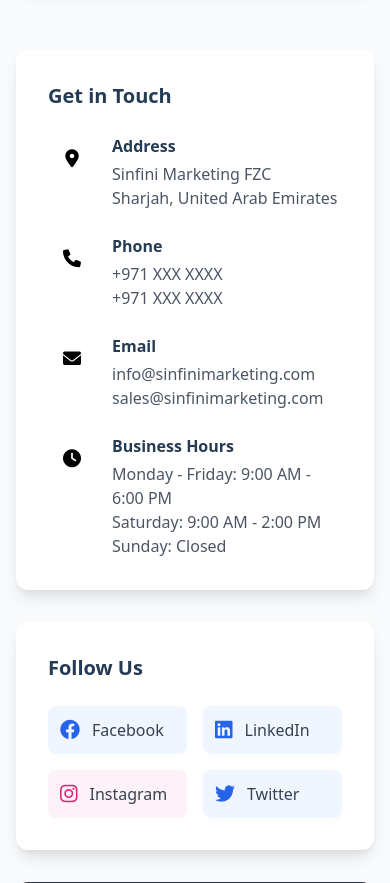
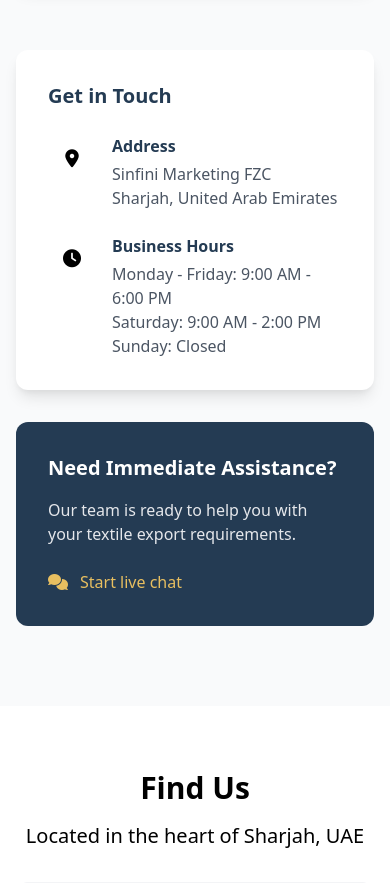
Before and after one commit to NaveenDhanasekaran/sinfini_live, a Python web app: template templates/contact.html in a window 390 px wide. Shown: the part 1536-2419 px from the top of the page. Run offline with Jinja, Linux system fonts and the light colour scheme; the template is opened without the code that fills it, so the values that code supplies are empty; grey boxes are pictures that could not be loaded.

Commit message:
Remove phone and email sections from contact.html
Removed phone and email sections from contact template.

```diff
--- a/templates/contact.html
+++ b/templates/contact.html
@@ -94,27 +94,6 @@
                             </div>
                         </div>
 
-                        <div class="flex items-start space-x-4">
-                            <div class="bg-gold-100 text-gold-600 w-12 h-12 rounded-full flex items-center justify-center flex-shrink-0">
-                                <i class="fas fa-phone text-lg"></i>
-                            </div>
-                            <div>
-                                <h4 class="font-semibold text-navy-800 mb-1">Phone</h4>
-                                <p class="text-gray-600">+971 XXX XXXX</p>
-                                <p class="text-gray-600">+971 XXX XXXX</p>
-                            </div>
-                        </div>
-
-                        <div class="flex items-start space-x-4">
-                            <div class="bg-gold-100 text-gold-600 w-12 h-12 rounded-full flex items-center justify-center flex-shrink-0">
-                                <i class="fas fa-envelope text-lg"></i>
-                            </div>
-                            <div>
-                                <h4 class="font-semibold text-navy-800 mb-1">Email</h4>
-                                <p class="text-gray-600">info@sinfinimarketing.com</p>
-                                <p class="text-gray-600">sales@sinfinimarketing.com</p>
-                            </div>
-                        </div>
 
                         <div class="flex items-start space-x-4">
                             <div class="bg-gold-100 text-gold-600 w-12 h-12 rounded-full flex items-center justify-center flex-shrink-0">
@@ -132,33 +111,6 @@
                     </div>
                 </div>
 
-                <!-- Social Media -->
-                <div class="bg-white p-8 rounded-xl shadow-lg">
-                    <h3 class="text-xl font-bold text-navy-800 mb-6">Follow Us</h3>
-
-                    <div class="grid grid-cols-2 gap-4">
-                        <a href="#" class="flex items-center space-x-3 p-3 bg-blue-50 hover:bg-blue-100 rounded-lg transition-colors">
-                            <i class="fab fa-facebook text-blue-600 text-xl"></i>
-                            <span class="text-gray-700">Facebook</span>
-                        </a>
-
-                        <a href="#" class="flex items-center space-x-3 p-3 bg-blue-50 hover:bg-blue-100 rounded-lg transition-colors">
-                            <i class="fab fa-linkedin text-blue-600 text-xl"></i>
-                            <span class="text-gray-700">LinkedIn</span>
-                        </a>
-
-                        <a href="#" class="flex items-center space-x-3 p-3 bg-pink-50 hover:bg-pink-100 rounded-lg transition-colors">
-                            <i class="fab fa-instagram text-pink-600 text-xl"></i>
-                            <span class="text-gray-700">Instagram</span>
-                        </a>
-
-                        <a href="#" class="flex items-center space-x-3 p-3 bg-blue-50 hover:bg-blue-100 rounded-lg transition-colors">
-                            <i class="fab fa-twitter text-blue-600 text-xl"></i>
-                            <span class="text-gray-700">Twitter</span>
-                        </a>
-                    </div>
-                </div>
-
                 <!-- Quick Contact -->
                 <div class="bg-navy-800 text-white p-8 rounded-xl">
                     <h3 class="text-xl font-bold mb-4">Need Immediate Assistance?</h3>
@@ -167,15 +119,6 @@
                     </p>
 
                     <div class="space-y-3">
-                        <a href="tel:+971XXXXXXX" class="flex items-center space-x-3 text-gold-400 hover:text-gold-300 transition-colors">
-                            <i class="fas fa-phone"></i>
-                            <span>Call us now</span>
-                        </a>
-
-                        <a href="mailto:info@sinfinimarketing.com" class="flex items-center space-x-3 text-gold-400 hover:text-gold-300 transition-colors">
-                            <i class="fas fa-envelope"></i>
-                            <span>Send an email</span>
-                        </a>
 
                         <button onclick="toggleChatbot()" class="flex items-center space-x-3 text-gold-400 hover:text-gold-300 transition-colors">
                             <i class="fas fa-comments"></i>
```
